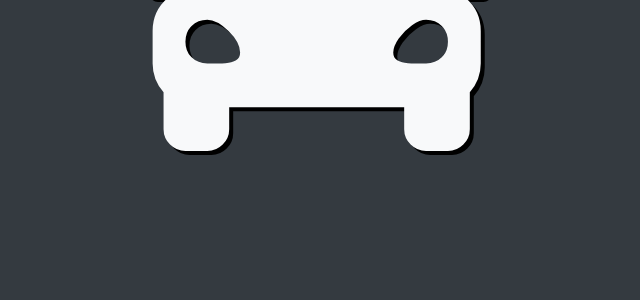
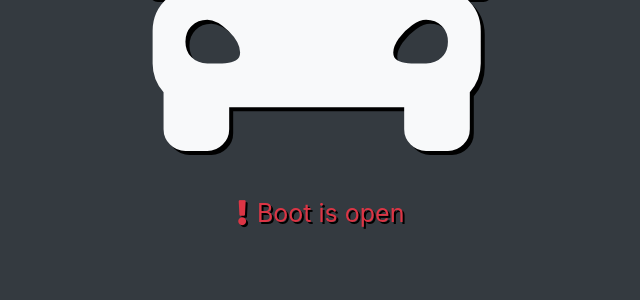
Before and after one commit to CoburnJoe/Pi-Car, a Flask app: template Pi_Car/templates/main.html in a window 1280 px wide. Shown: the part 388-688 px from the top of the page, without its empty margins (319-959 px from the left). Run offline with Flask 2, Linux system fonts and the light colour scheme; the template is opened without the code that fills it: most values are stand-ins (such as "Sample title", 1, 10 or a date in 2020); some libraries are stand-ins or nearby versions.

Commit message:
Fixed template bug with wrong data

```diff
--- a/Pi_Car/templates/main.html
+++ b/Pi_Car/templates/main.html
@@ -43,11 +43,11 @@
         </div>
         <div class="row">
             <div class="col text-middle">
-                {% if boot_status == 'Open' %}
+                {% if data.boot_status == 'Open' %}
                     <i class="fas fa-exclamation"></i><span class="exclamation">Boot is open</span>
                 {% endif %}
                 <br>
-                {% if fog_light %}
+                {% if data.fog_light %}
                     <i class="fas fa-lightbulb"></i>Fog lights are on
                 {% endif %}
             </div>
```
